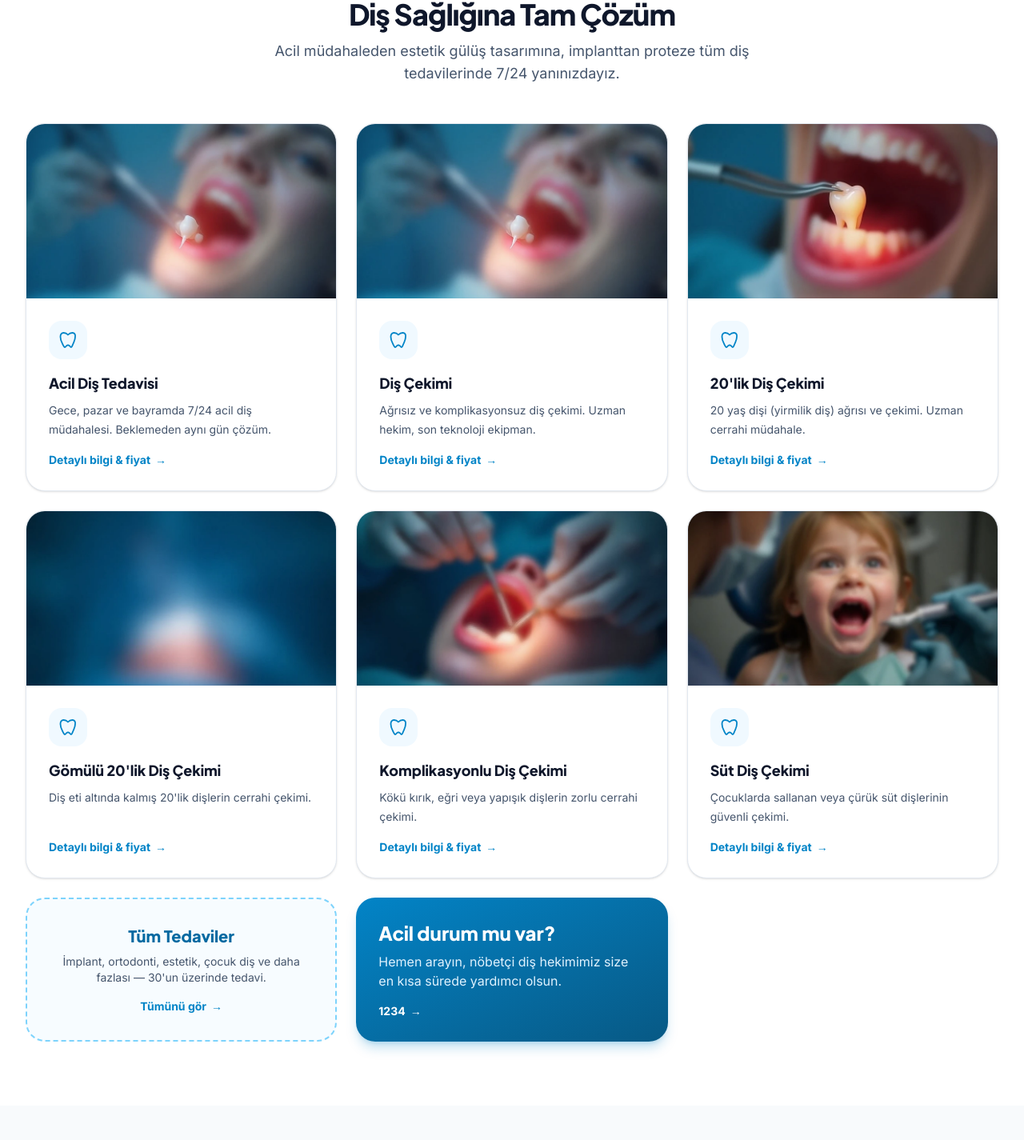
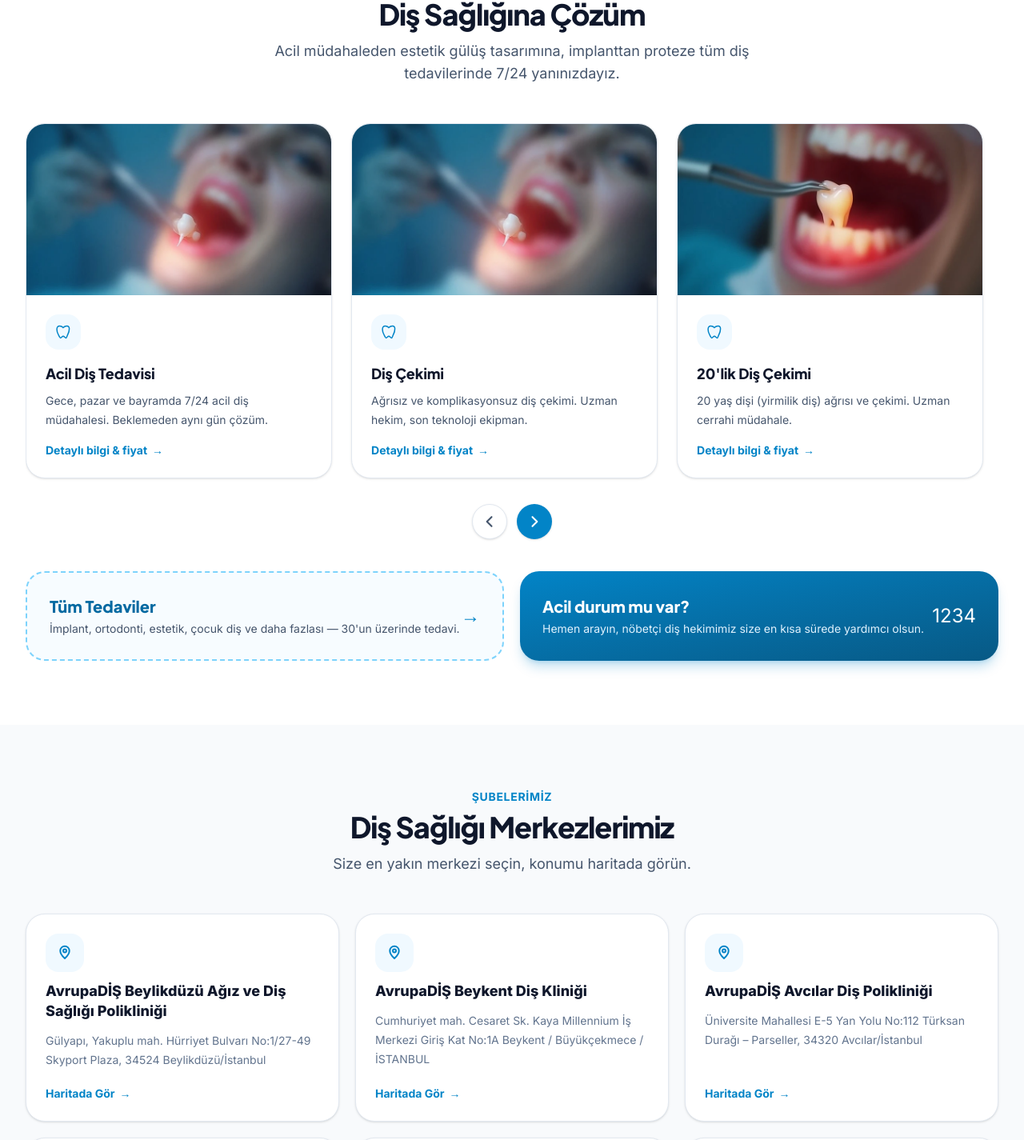
Before and after one commit to dehoa34-ctrl/acildishastanesi, a Next.js app: page / in a window 1280 px wide. Shown: the part 961-2386 px from the top of the page at 80% size. Built offline with nearby package versions, Linux system fonts and the light colour scheme; no server answers.

Commit message:
Ana sayfa: Dis Sagligina Cozum slider (3 kart + oklar), Tüm Tedaviler + Acil 2 kutu, 3x3 Diş Sağlığı Merkezleri (9 klinik) + Google harita modal

```diff
--- a/src/app/page.tsx
+++ b/src/app/page.tsx
@@ -1,30 +1,14 @@
 import Link from "next/link";
 import Image from "next/image";
 import { SITE, CONTACT } from "@/lib/site";
-import { services, type Service } from "@/lib/services";
 import DistrictSearch from "@/components/DistrictSearch";
 import { DistrictGrid } from "@/components/DistrictGrid";
 import CtaBand from "@/components/CtaBand";
 import FaqAccordion from "@/components/FaqAccordion";
-import { PhoneIcon, WhatsAppIcon, ToothIcon } from "@/components/Header";
+import { PhoneIcon, WhatsAppIcon } from "@/components/Header";
+import ServiceSlider from "@/components/ServiceSlider";
+import ClinicGrid from "@/components/ClinicGrid";
 import { dentistSchema } from "@/lib/seo";
-import { getServiceContent } from "@/lib/service-content";
-
-function homeServiceImage(s: Service): string {
-  const c = getServiceContent(s.slug);
-  if (c?.image) return c.image.replace("-hero.webp", "-card.webp");
-  const map: Record<Service["category"], string> = {
-    implant: "/images/servis/implant-card.webp",
-    estetik: "/images/servis/lamine-card.webp",
-    kaplama: "/images/servis/zirkonyum-card.webp",
-    ortodonti: "/images/servis/ortodonti-card.webp",
-    cocuk: "/images/servis/pedodonti-card.webp",
-    cerrahi: "/images/servis/cekim-card.webp",
-    dolgu: "/images/servis/kanal-card.webp",
-    acil: "/images/servis/cekim-card.webp",
-  };
-  return map[s.category] || "/images/servis/cekim-card.webp";
-}
 
 export default function HomePage() {
   const schema = dentistSchema();
@@ -102,74 +86,70 @@ export default function HomePage() {
           <div className="mx-auto max-w-2xl text-center">
             <p className="text-sm font-bold uppercase tracking-wider text-brand-600">Tedavilerimiz</p>
             <h2 className="mt-2 text-3xl font-extrabold tracking-tight text-slate-900 sm:text-4xl">
-              Diş Sağlığına Tam Çözüm
+              Diş Sağlığına Çözüm
             </h2>
             <p className="mt-3 text-lg text-slate-600">
               Acil müdahaleden estetik gülüş tasarımına, implanttan proteze tüm diş tedavilerinde 7/24 yanınızdayız.
             </p>
           </div>
 
-          <div className="mt-12 grid gap-6 sm:grid-cols-2 lg:grid-cols-3">
-            {services.slice(0, 6).map((s) => (
-              <Link
-                key={s.slug}
-                href={`/${s.slug}`}
-                className="group flex flex-col overflow-hidden rounded-3xl border border-slate-200 bg-white shadow-sm transition-all hover:-translate-y-1 hover:border-brand-300 hover:shadow-xl"
-              >
-                <div className="relative aspect-[16/9] overflow-hidden bg-slate-100">
-                  <Image
-                    src={homeServiceImage(s)}
-                    alt={s.name}
-                    fill
-                    className="object-cover transition-transform duration-300 group-hover:scale-105"
-                  />
+          <div className="mt-12">
+            <ServiceSlider />
           </div>
-                <div className="flex flex-1 flex-col p-7">
-                  <span className="flex h-12 w-12 items-center justify-center rounded-2xl bg-brand-50 text-brand-600 transition-colors group-hover:bg-brand-600 group-hover:text-white">
-                    <ToothIcon className="h-6 w-6" />
-                  </span>
-                  <h3 className="mt-4 text-lg font-extrabold text-slate-900">{s.name}</h3>
-                  <p className="mt-2 flex-1 text-sm leading-6 text-slate-600">{s.short}</p>
-                  <span className="mt-4 inline-flex items-center gap-1.5 text-sm font-bold text-brand-600">
-                    Detaylı bilgi & fiyat
-                    <span className="transition-transform group-hover:translate-x-1">→</span>
-                  </span>
-                </div>
-              </Link>
-            ))}
 
+          {/* Tüm Tedaviler + Acil durum 2 kutu */}
+          <div className="mt-10 grid gap-5 sm:grid-cols-2">
             <Link
               href="/hizmetler"
-              className="group flex flex-col justify-center rounded-3xl border-2 border-dashed border-brand-300 bg-brand-50/50 p-7 text-center transition-colors hover:bg-brand-50"
+              className="group flex items-center justify-between rounded-3xl border-2 border-dashed border-brand-300 bg-brand-50/50 p-7 transition-colors hover:bg-brand-50"
             >
+              <div>
                 <h3 className="text-xl font-extrabold text-brand-700">Tüm Tedaviler</h3>
-              <p className="mt-2 text-sm text-slate-600">
+                <p className="mt-1 text-sm text-slate-600">
                   İmplant, ortodonti, estetik, çocuk diş ve daha fazlası — 30&apos;un üzerinde tedavi.
                 </p>
-              <span className="mt-4 inline-flex items-center justify-center gap-1.5 text-sm font-bold text-brand-600">
-                Tümünü gör
-                <span className="transition-transform group-hover:translate-x-1">→</span>
-              </span>
+              </div>
+              <span className="text-2xl text-brand-600 transition-transform group-hover:translate-x-1">→</span>
             </Link>
 
             <Link
               href="/iletisim"
-              className="group flex flex-col justify-center rounded-3xl bg-gradient-to-br from-brand-600 to-brand-800 p-7 text-white shadow-lg shadow-brand-600/25"
+              className="group flex items-center justify-between rounded-3xl bg-gradient-to-br from-brand-600 to-brand-800 p-7 text-white shadow-lg shadow-brand-600/25"
             >
-              <h3 className="text-2xl font-extrabold">Acil durum mu var?</h3>
-              <p className="mt-2 text-brand-100">
+              <div>
+                <h3 className="text-xl font-extrabold">Acil durum mu var?</h3>
+                <p className="mt-1 text-sm text-brand-100">
                   Hemen arayın, nöbetçi diş hekimimiz size en kısa sürede yardımcı olsun.
                 </p>
-              <span className="mt-4 inline-flex items-center gap-1.5 text-sm font-bold">
-                {CONTACT.phoneDisplay} <span className="transition-transform group-hover:translate-x-1">→</span>
+              </div>
+              <span className="shrink-0 text-2xl text-white transition-transform group-hover:translate-x-1">
+                {CONTACT.phoneDisplay}
               </span>
             </Link>
           </div>
         </div>
       </section>
 
+      {/* Diş Sağlığı Merkezleri (3x3) */}
+      <section className="bg-slate-50 py-20">
+        <div className="mx-auto max-w-7xl px-4 sm:px-6 lg:px-8">
+          <div className="mx-auto max-w-2xl text-center">
+            <p className="text-sm font-bold uppercase tracking-wider text-brand-600">Şubelerimiz</p>
+            <h2 className="mt-2 text-3xl font-extrabold tracking-tight text-slate-900 sm:text-4xl">
+              Diş Sağlığı Merkezlerimiz
+            </h2>
+            <p className="mt-3 text-lg text-slate-600">
+              Size en yakın merkezi seçin, konumu haritada görün.
+            </p>
+          </div>
+          <div className="mt-12">
+            <ClinicGrid />
+          </div>
+        </div>
+      </section>
+
       {/* Why us */}
-      <section className="bg-slate-50 py-20">
+      <section className="bg-white py-20">
         <div className="mx-auto max-w-7xl px-4 sm:px-6 lg:px-8">
           <div className="mx-auto max-w-2xl text-center">
             <p className="text-sm font-bold uppercase tracking-wider text-brand-600">Neden Biz?</p>
--- /dev/null
+++ b/src/components/ClinicGrid.tsx
@@ -0,0 +1,53 @@
+"use client";
+
+import { useState } from "react";
+import { clinics } from "@/lib/clinics";
+import ClinicMapModal from "@/components/ClinicMapModal";
+
+export default function ClinicGrid() {
+  const [selected, setSelected] = useState<(typeof clinics)[number] | null>(null);
+  const nine = clinics.slice(0, 9);
+
+  return (
+    <>
+      <div className="grid gap-5 sm:grid-cols-2 lg:grid-cols-3">
+        {nine.map((c) => (
+          <button
+            key={c.slug}
+            onClick={() => setSelected(c)}
+            className="group flex flex-col items-start gap-3 rounded-3xl border border-slate-200 bg-white p-6 text-left shadow-sm transition-all hover:-translate-y-1 hover:border-brand-300 hover:shadow-xl"
+          >
+            <span className="flex h-12 w-12 items-center justify-center rounded-2xl bg-brand-50 text-brand-600 transition-colors group-hover:bg-brand-600 group-hover:text-white">
+              <MapPinIcon />
+            </span>
+            <span className="text-lg font-extrabold leading-snug text-slate-900 group-hover:text-brand-700">
+              {c.name}
+            </span>
+            <span className="text-sm leading-6 text-slate-500">{c.address}</span>
+            <span className="mt-auto inline-flex items-center gap-1.5 pt-2 text-sm font-bold text-brand-600">
+              Haritada Gör
+              <span className="transition-transform group-hover:translate-x-1">→</span>
+            </span>
+          </button>
+        ))}
+      </div>
+
+      {selected && (
+        <ClinicMapModal clinic={selected} onClose={() => setSelected(null)} />
+      )}
+    </>
+  );
+}
+
+function MapPinIcon() {
+  return (
+    <svg className="h-6 w-6" viewBox="0 0 24 24" fill="none" stroke="currentColor" strokeWidth={2}>
+      <path
+        strokeLinecap="round"
+        strokeLinejoin="round"
+        d="M17.7 9.4c0 4.3-5.7 9.6-5.7 9.6S6.3 13.7 6.3 9.4A5.7 5.7 0 0117.7 9.4z"
+      />
+      <circle cx="12" cy="9.4" r="2" />
+    </svg>
+  );
+}
--- /dev/null
+++ b/src/components/ClinicMapModal.tsx
@@ -0,0 +1,86 @@
+"use client";
+
+import { useEffect } from "react";
+import type { Clinic } from "@/lib/clinics";
+import { PhoneIcon } from "@/components/Header";
+import { CONTACT } from "@/lib/site";
+
+export default function ClinicMapModal({
+  clinic,
+  onClose,
+}: {
+  clinic: Clinic;
+  onClose: () => void;
+}) {
+  useEffect(() => {
+    const onKey = (e: KeyboardEvent) => {
+      if (e.key === "Escape") onClose();
+    };
+    document.addEventListener("keydown", onKey);
+    document.body.style.overflow = "hidden";
+    return () => {
+      document.removeEventListener("keydown", onKey);
+      document.body.style.overflow = "";
+    };
+  }, [onClose]);
+
+  const mapSrc = `https://maps.google.com/maps?q=${encodeURIComponent(
+    clinic.address
+  )}&t=&z=15&ie=UTF8&iwloc=&output=embed`;
+
+  return (
+    <div
+      className="fixed inset-0 z-[100] flex items-center justify-center bg-slate-950/70 p-4 backdrop-blur-sm"
+      onClick={onClose}
+      role="dialog"
+      aria-modal="true"
+      aria-label={`${clinic.name} haritası`}
+    >
+      <div
+        className="w-full max-w-2xl overflow-hidden rounded-3xl bg-white shadow-2xl"
+        onClick={(e) => e.stopPropagation()}
+      >
+        <div className="flex items-start justify-between gap-4 border-b border-slate-100 px-6 py-4">
+          <div>
+            <h3 className="text-lg font-extrabold text-slate-900">{clinic.name}</h3>
+            <p className="mt-1 text-xs leading-5 text-slate-500">{clinic.address}</p>
+          </div>
+          <button
+            onClick={onClose}
+            aria-label="Kapat"
+            className="flex h-9 w-9 shrink-0 items-center justify-center rounded-full bg-slate-100 text-slate-500 hover:bg-slate-200"
+          >
+            <svg className="h-5 w-5" viewBox="0 0 24 24" fill="none" stroke="currentColor" strokeWidth={2.5}>
+              <path strokeLinecap="round" d="M6 6l12 12M18 6L6 18" />
+            </svg>
+          </button>
+        </div>
+
+        <iframe
+          src={mapSrc}
+          title={`${clinic.name} - Google Harita`}
+          className="h-80 w-full border-0"
+          loading="lazy"
+          allowFullScreen
+        />
+
+        <div className="flex flex-col gap-3 px-6 py-5 sm:flex-row">
+          <a
+            href={clinic.mapsUrl}
+            target="_blank"
+            rel="noopener noreferrer"
+            className="flex-1 rounded-full bg-brand-600 px-6 py-3 text-center text-sm font-bold text-white hover:bg-brand-700"
+          >
+            Yol Tarifi Al
+          </a>
+          <a
+            href={CONTACT.phoneHref}
+            className="flex flex-1 items-center justify-center gap-2 rounded-full border-2 border-brand-600 px-6 py-3 text-sm font-bold text-brand-700 hover:bg-brand-50"
+          >
+            <PhoneIcon /> {CONTACT.phoneDisplay}
+          </a>
+        </div>
+      </div>
+    </div>
+  );
+}
--- /dev/null
+++ b/src/components/ServiceSlider.tsx
@@ -0,0 +1,84 @@
+"use client";
+
+import { useRef } from "react";
+import Link from "next/link";
+import Image from "next/image";
+import { services, type Service } from "@/lib/services";
+import { getServiceContent } from "@/lib/service-content";
+import { ToothIcon } from "@/components/Header";
+
+function serviceCardImage(s: Service): string {
+  const c = getServiceContent(s.slug);
+  if (c?.image) return c.image.replace("-hero.webp", "-card.webp");
+  return "/images/servis/cekim-card.webp";
+}
+
+export default function ServiceSlider() {
+  const trackRef = useRef<HTMLDivElement>(null);
+
+  const scroll = (dir: 1 | -1) => {
+    const el = trackRef.current;
+    if (!el) return;
+    const cardWidth = el.querySelector("a")?.clientWidth ?? 300;
+    el.scrollBy({ left: dir * cardWidth * 1.1, behavior: "smooth" });
+  };
+
+  return (
+    <div className="relative">
+      <div
+        ref={trackRef}
+        className="flex snap-x snap-mandatory gap-6 overflow-x-auto scroll-smooth pb-4 [scrollbar-width:none] [&::-webkit-scrollbar]:hidden"
+      >
+        {services.map((s) => (
+          <Link
+            key={s.slug}
+            href={`/${s.slug}`}
+            className="group flex w-full min-w-[85%] snap-start flex-col overflow-hidden rounded-3xl border border-slate-200 bg-white shadow-sm transition-all hover:-translate-y-1 hover:border-brand-300 hover:shadow-xl sm:min-w-[46%] lg:min-w-[31.5%]"
+          >
+            <div className="relative aspect-[16/9] overflow-hidden bg-slate-100">
+              <Image
+                src={serviceCardImage(s)}
+                alt={s.name}
+                fill
+                className="object-cover transition-transform duration-300 group-hover:scale-105"
+              />
+            </div>
+            <div className="flex flex-1 flex-col p-6">
+              <span className="flex h-11 w-11 items-center justify-center rounded-2xl bg-brand-50 text-brand-600 transition-colors group-hover:bg-brand-600 group-hover:text-white">
+                <ToothIcon className="h-5 w-5" />
+              </span>
+              <h3 className="mt-4 text-lg font-extrabold text-slate-900">{s.name}</h3>
+              <p className="mt-2 flex-1 text-sm leading-6 text-slate-600">{s.short}</p>
+              <span className="mt-4 inline-flex items-center gap-1.5 text-sm font-bold text-brand-600">
+                Detaylı bilgi & fiyat
+                <span className="transition-transform group-hover:translate-x-1">→</span>
+              </span>
+            </div>
+          </Link>
+        ))}
+      </div>
+
+      {/* Ok butonları */}
+      <div className="mt-4 flex items-center justify-center gap-3">
+        <button
+          onClick={() => scroll(-1)}
+          aria-label="Önceki tedaviler"
+          className="flex h-11 w-11 items-center justify-center rounded-full border border-slate-200 bg-white text-slate-600 shadow-sm transition-colors hover:border-brand-400 hover:text-brand-600"
+        >
+          <svg className="h-5 w-5" viewBox="0 0 24 24" fill="none" stroke="currentColor" strokeWidth={2.5}>
+            <path strokeLinecap="round" strokeLinejoin="round" d="M15 19l-7-7 7-7" />
+          </svg>
+        </button>
+        <button
+          onClick={() => scroll(1)}
+          aria-label="Sonraki tedaviler"
+          className="flex h-11 w-11 items-center justify-center rounded-full bg-brand-600 text-white shadow-sm transition-colors hover:bg-brand-700"
+        >
+          <svg className="h-5 w-5" viewBox="0 0 24 24" fill="none" stroke="currentColor" strokeWidth={2.5}>
+            <path strokeLinecap="round" strokeLinejoin="round" d="M9 5l7 7-7 7" />
+          </svg>
+        </button>
+      </div>
+    </div>
+  );
+}
```
Lines whose indentation alone changed are shown as unchanged.
